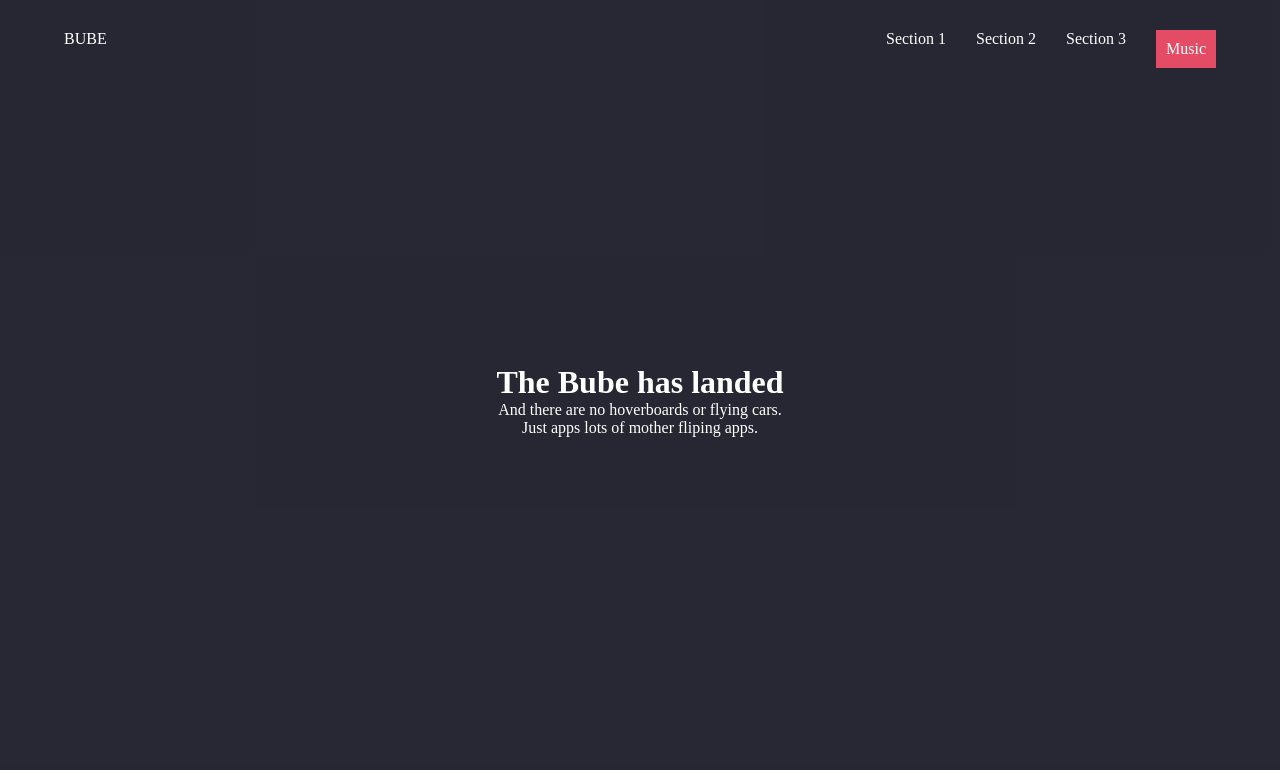
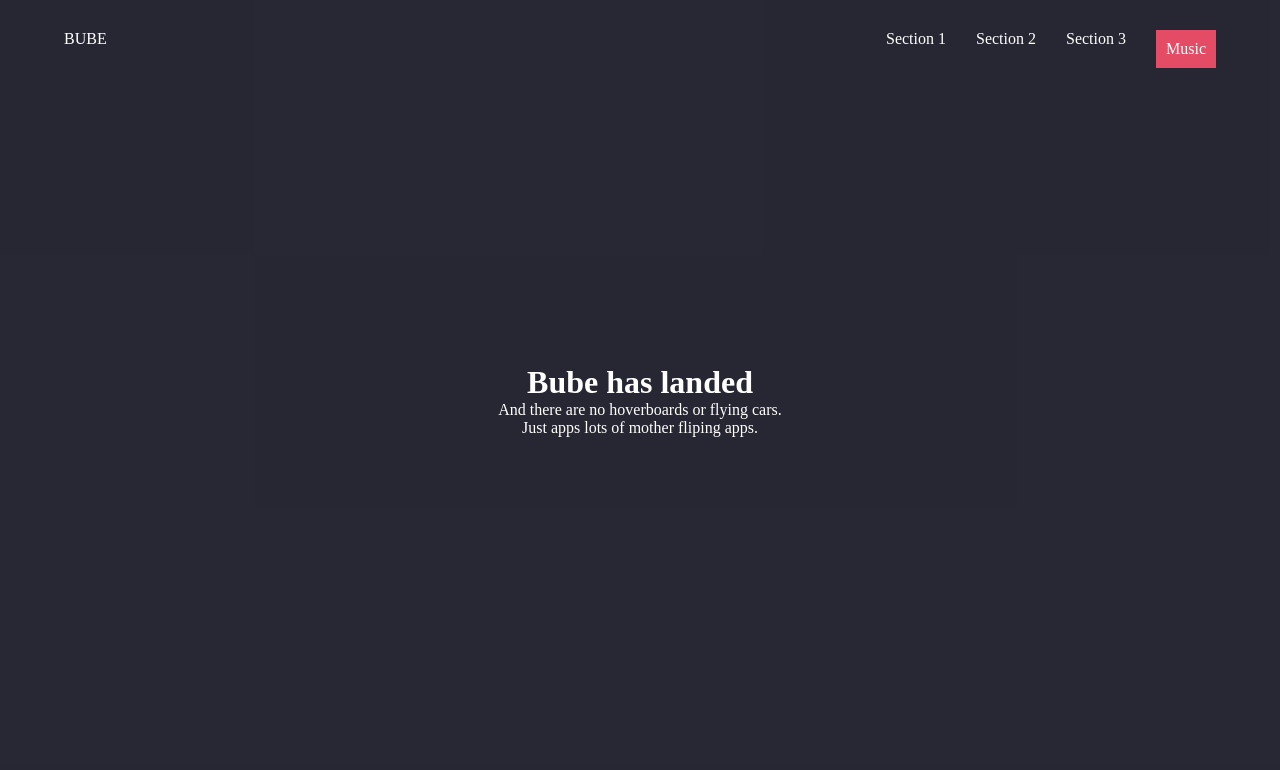
Before and after one commit to B-U-B-E/TESLA, a plain HTML site: page index.html in a window 1280 px wide. Shown: the top 770 px of the page. Drawn offline with Linux system fonts and the light colour scheme.

Commit message:
Update index.html

```diff
--- a/index.html
+++ b/index.html
@@ -369,7 +369,7 @@
 
         <div class="header">
             <div class="header-inner">
-                <h1>The Bube has landed</h1>
+                <h1>Bube has landed</h1>
                 <p>And there are no hoverboards or flying cars.</p>
                 <p>Just apps lots of mother fliping apps.</p>
             </div>
```
